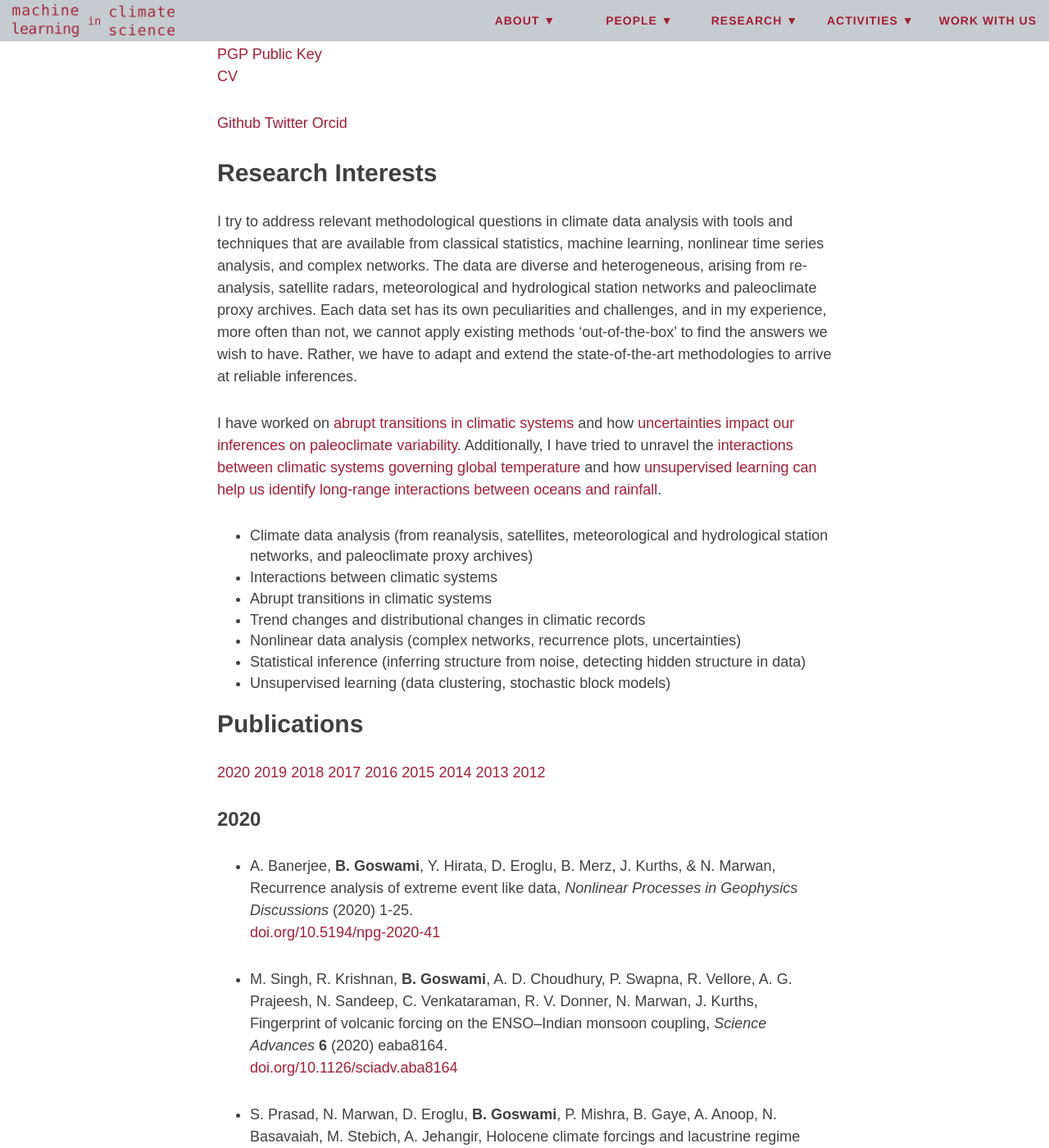
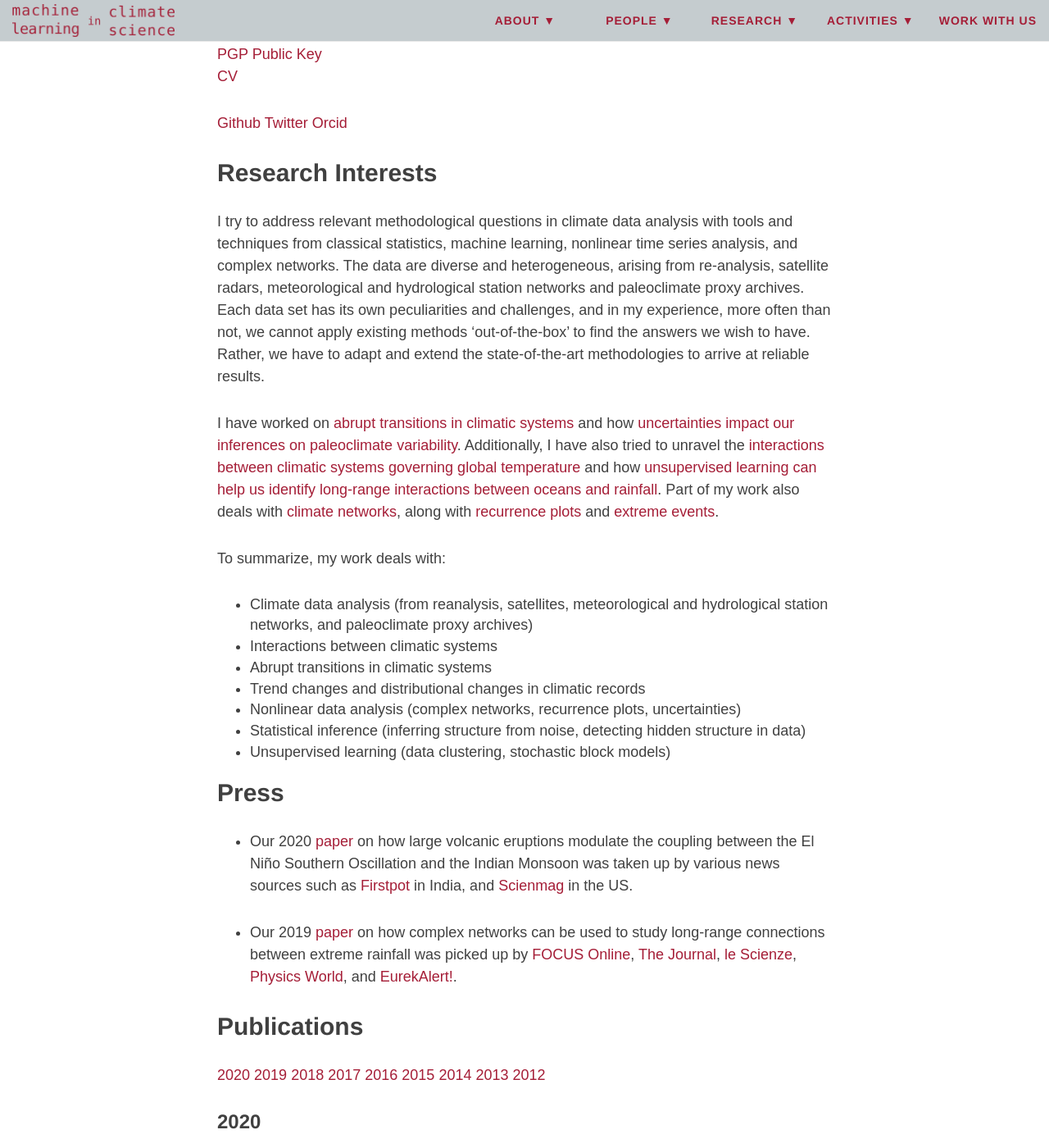
Before and after one commit to mlcs/mlcs.github.io, a Jekyll site: the page built from people/goswami.md, in a window 1280 px wide and 1400 px high, scrolled down 807 px. Shown: the whole window at 82% size. Built offline with Jekyll 4.4.1, drawn with Linux system fonts in a browser that asks for light colours; nearby versions of some CDN libraries.

Commit message:
goswami -> add research interest text; 'Press' section

```diff
--- a/people/goswami.md
+++ b/people/goswami.md
@@ -23,27 +23,33 @@ Maria-von-Linden-Str. 6
 ## Research Interests
 
 I try to address relevant methodological questions in climate data
-analysis with tools and techniques that are available from classical
-statistics, machine learning, nonlinear time series analysis, and
-complex networks. The data are diverse and heterogeneous, arising from
-re-analysis, satellite radars, meteorological and hydrological station
-networks and paleoclimate proxy archives. Each data set has its own
-peculiarities and challenges, and in my experience, more often than not,
-we cannot apply existing methods 'out-of-the-box' to find the answers we
-wish to have. Rather, we have to adapt and extend the state-of-the-art
-methodologies to arrive at reliable inferences.
+analysis with tools and techniques from classical statistics, machine
+learning, nonlinear time series analysis, and complex networks. The data
+are diverse and heterogeneous, arising from re-analysis, satellite
+radars, meteorological and hydrological station networks and
+paleoclimate proxy archives. Each data set has its own peculiarities and
+challenges, and in my experience, more often than not, we cannot apply
+existing methods 'out-of-the-box' to find the answers we wish to have.
+Rather, we have to adapt and extend the state-of-the-art methodologies
+to arrive at reliable results.
 
 I have worked on [abrupt transitions in climatic
 systems](http://doi.org/10.1038/s41467-017-02456-6){:target="_blank"}
 and how [uncertainties impact our inferences on paleoclimate
 variability](https://doi.org/10.5194/npg-21-1093-2014){:target="_blank"}.
-Additionally, I have tried to unravel the [interactions between climatic
-systems governing global
+Additionally, I have also tried to unravel the [interactions between
+climatic systems governing global
 temperature](https://doi.org/10.1140/epjst/e2013-01889-8){:target="_blank"}
 and how [unsupervised learning can help us identify long-range
 interactions between oceans and
-rainfall](https://doi.org/10.1007/978-3-319-17220-0_3).
+rainfall](https://doi.org/10.1007/978-3-319-17220-0_3){:target="_blank"}.
+Part of my work also deals with [climate
+networks](https://doi.org/10.1038/s41586-018-0872-x){:target="_blank"},
+along with [recurrence
+plots](https://doi.org/10.3390/vibration2040021){:target="_blank"} and
+[extreme events](https://doi.org/10.5194/npg-2020-41){:target="_blank"}.
 
+To summarize, my work deals with:
 + Climate data analysis (from reanalysis, satellites, meteorological and
     hydrological station networks, and paleoclimate proxy archives)
 + Interactions between climatic systems
@@ -54,6 +60,32 @@ rainfall](https://doi.org/10.1007/978-3-319-17220-0_3).
 + Statistical inference (inferring structure from noise, detecting
     hidden structure in data)
 + Unsupervised learning (data clustering, stochastic block models)
+
+## Press
+
++ Our 2020
+  [paper](https://doi.org/10.1126/sciadv.aba8164){:target="_blank"} on
+  how large volcanic eruptions modulate the coupling between the El Niño
+  Southern Oscillation and the Indian Monsoon was taken up by various
+  news sources such as
+  [Firstpot](https://www.firstpost.com/tech/science/volcanic-eruptions-may-help-better-predict-indian-monsoons-claims-indo-german-research-team-9061621.html){:target="_blank"}
+  in India, and
+  [Scienmag](https://www.eurekalert.org/pub_releases/2020-09/pifc-imc091620.php){:target="_blank"}
+  in the US.
+
++ Our 2019
+  [paper](https://doi.org/10.1038/s41586-018-0872-x){:target="_blank"}
+  on how complex networks can be used to study long-range connections
+  between extreme rainfall was picked up by [FOCUS
+  Online](https://www.focus.de/wissen/natur/starkregen-fernverbindung-ueber-kontinente-hinweg_id_10274720.html){:target="_blank"},
+  [The
+  Journal](https://www.thejournal.ie/forecasts-extreme-rainfall-study-4464439-Feb2019/){:target="_blank"},
+  [le
+  Scienze](https://www.lescienze.it/news/2019/02/01/news/precipitazioni_estreme_modello_globale_connessione_eventi-4277177/){:target="_blank"},
+  [Physics
+  World](https://physicsworld.com/a/extreme-rainfall-events-can-be-correlated-over-thousands-of-kilometres-study-reveals/){:target="_blank"},
+  and
+  [EurekAlert!](https://www.eurekalert.org/pub_releases/2019-01/pifc-rea013119.php){:target="_blank"}.
 
 
 ## Publications
```
